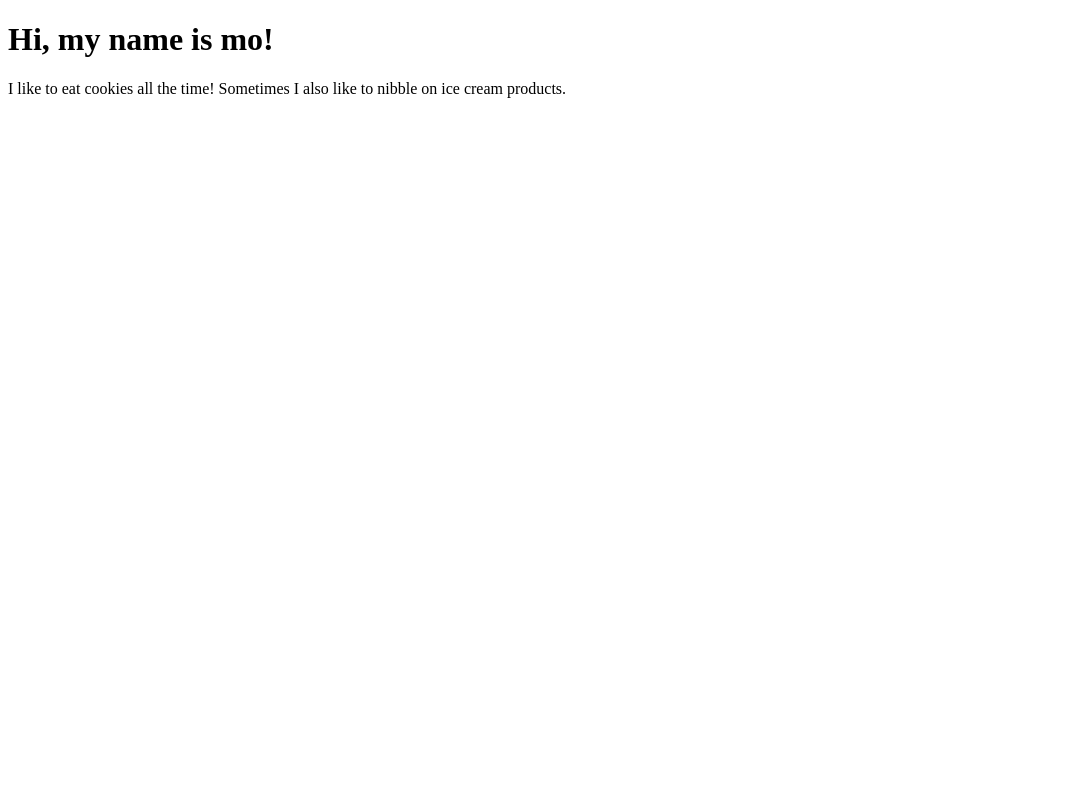
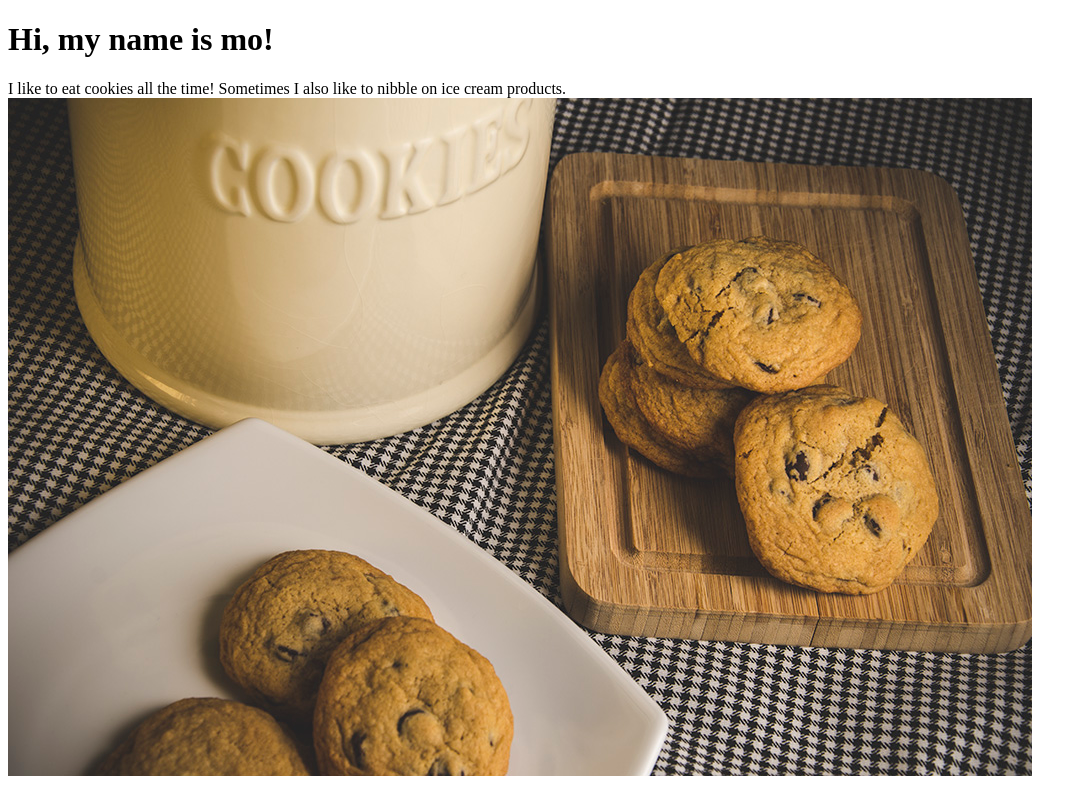
Before and after one commit to CodeChica/xlgmokha, a plain HTML site: page index.html in a window 1280 px wide. Shown: the whole page, without its empty margins (0-1087 px from the left). Drawn offline with Linux system fonts and the light colour scheme.

Commit message:
Add an image of cookies.

```diff
--- a/index.html
+++ b/index.html
@@ -8,6 +8,7 @@
      <p>
         I like to eat cookies all the time!
         Sometimes I also like to nibble on ice cream products.
+        <img src="./images/cookies.jpeg" />
      </p>
   </body>
 </html>
```
Also changed, not shown: images/cookies.jpeg (added).
